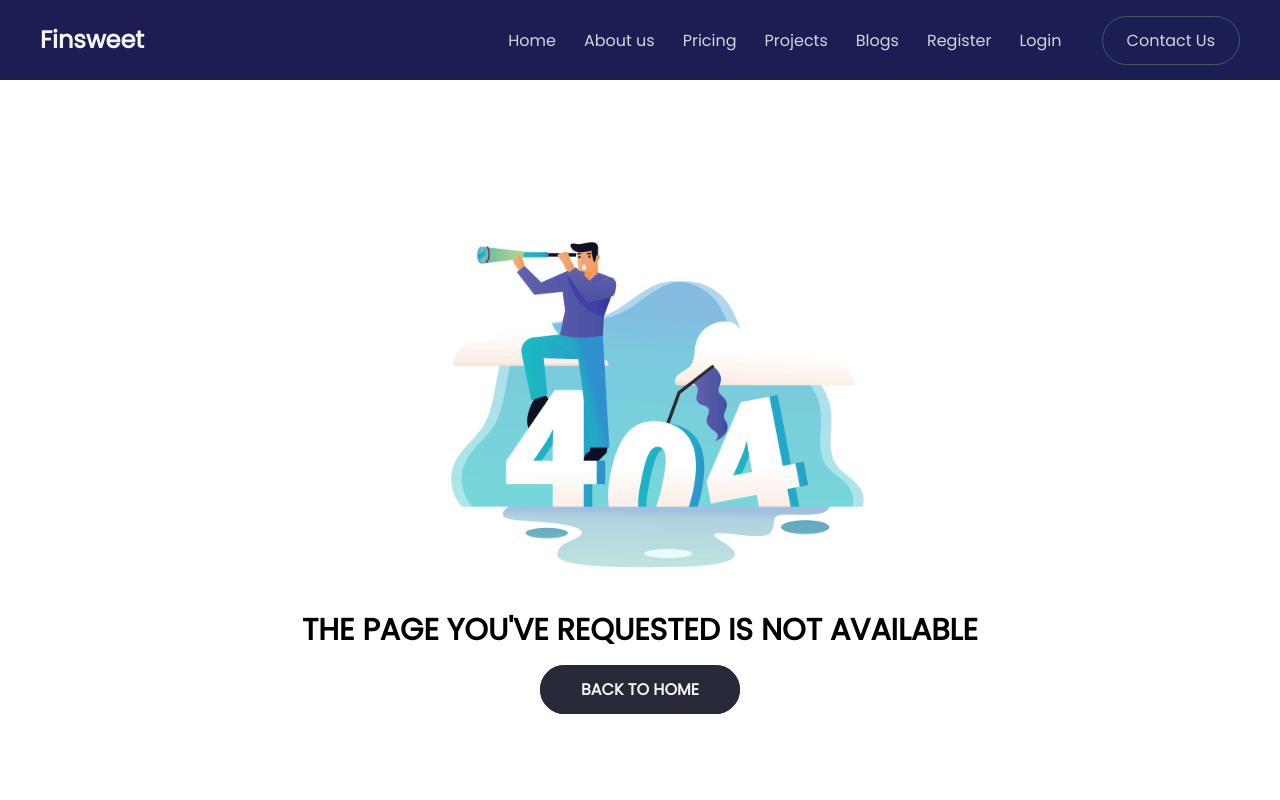
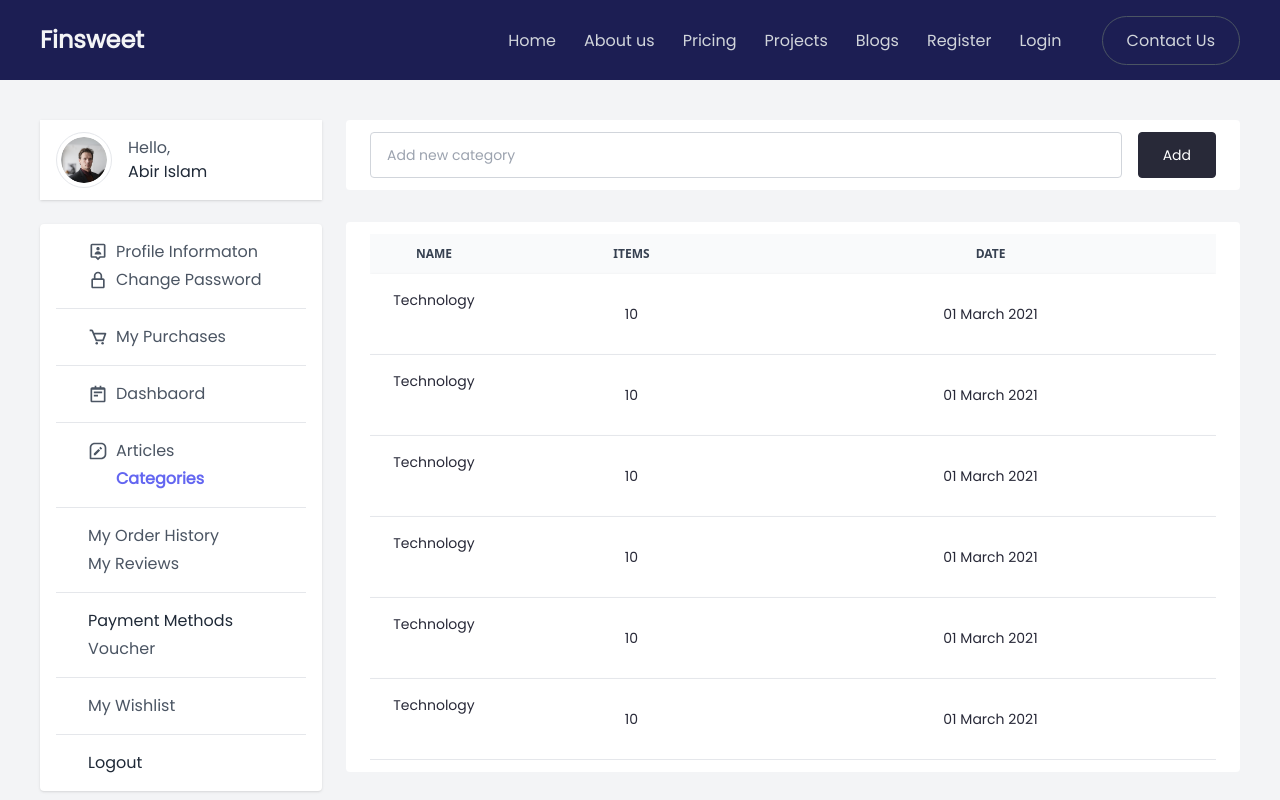
Before and after one commit to abdullahmia/Finsweet-digital-agency, a React (Create React App) app: page /admin/article/category in a window 1280 px wide. Shown: the top 800 px of the page. Built offline with nearby package versions, Linux system fonts and the light colour scheme.

Commit message:
Article Categories Page Design

```diff
--- a/src/components/dashboard/Sidebar.js
+++ b/src/components/dashboard/Sidebar.js
@@ -79,13 +79,14 @@ const Sidebar = () => {
                 <div className="space-y-1 pl-8 pt-4">
                     <NavLink
                         to="/admin/article"
+                        end={true}
                         className={(navInfo) => navInfo.isActive ? "flex items-center gap-2 font-semibold text-indigo-500" : "flex items-center gap-2"}
                     >
                         <BiMessageSquareEdit size={20} />
                         <span>Articles</span>
                     </NavLink>
                     <NavLink
-                        to="/account/history"
+                        to="/admin/article/category"
                         className={(navInfo) => navInfo.isActive ? "flex items-center gap-2 font-semibold text-indigo-500" : "flex items-center gap-2"}
                     >
                         <span className='ml-7'>Categories</span>
--- /dev/null
+++ b/src/components/forms/CategoryForm.js
@@ -0,0 +1,12 @@
+const CategoryForm = () => {
+  return (
+    <form className="font-poppins">
+        <div className="flex gap-4">
+            <input type="text" placeholder="Add new category" className="input flex-1" />
+            <button type="submit" className="black-sm-btn">Add</button>
+        </div>
+    </form>
+  )
+}
+
+export default CategoryForm
--- /dev/null
+++ b/src/components/tables/CategoriesTable.js
@@ -0,0 +1,116 @@
+
+const CategoriesTable = () => {
+  return (
+      <div class="relative overflow-x-auto">
+          <table class="w-full text-sm text-center text-gray-500">
+              <thead class="text-xs text-gray-700 uppercase bg-gray-50">
+                  <tr>
+                      <th scope="col" class="px-6 py-3">
+                          Name
+                      </th>
+                      <th scope="col" class="px-6 py-3">
+                          Items
+                      </th>
+                      <th scope="col" class="px-6 py-3">
+                          Date
+                      </th>
+                  </tr>
+              </thead>
+              <tbody>
+                  <tr className="bg-white border-b hover:bg-gray-50 font-poppins text-darkBlue shadow">
+                      <td className="p-4 lg:w-32 group">
+                          Technology
+                          <div className='space-x-3 opacity-0 invisible group-hover:opacity-100 group-hover:visible mt-2'>
+                              <button className='hover:text-indigo-600 transition'>Edit</button>
+                              <button className='text-red-500'>Trash</button>
+                          </div>
+                      </td>
+                      <td className="py-4 px-6 text-sm">
+                          10
+                      </td>
+                      <td className="py-4 px-6">
+                          01 March 2021
+                      </td>
+                  </tr>
+                  <tr className="bg-white border-b hover:bg-gray-50 font-poppins text-darkBlue shadow">
+                      <td className="p-4 group">
+                          Technology
+                          <div className='space-x-3 opacity-0 invisible group-hover:opacity-100 group-hover:visible mt-2'>
+                              <button className='hover:text-indigo-600 transition'>Edit</button>
+                              <button className='text-red-500'>Trash</button>
+                          </div>
+                      </td>
+                      <td className="py-4 px-6 text-sm">
+                          10
+                      </td>
+                      <td className="py-4 px-6">
+                          01 March 2021
+                      </td>
+                  </tr>
+                  <tr className="bg-white border-b hover:bg-gray-50 font-poppins text-darkBlue shadow">
+                      <td className="p-4 lg:w-32 group">
+                          Technology
+                          <div className='space-x-3 opacity-0 invisible group-hover:opacity-100 group-hover:visible mt-2'>
+                              <button className='hover:text-indigo-600 transition'>Edit</button>
+                              <button className='text-red-500'>Trash</button>
+                          </div>
+                      </td>
+                      <td className="py-4 px-6 text-sm">
+                          10
+                      </td>
+                      <td className="py-4 px-6">
+                          01 March 2021
+                      </td>
+                  </tr>
+                  <tr className="bg-white border-b hover:bg-gray-50 font-poppins text-darkBlue shadow">
+                      <td className="p-4 lg:w-32 group">
+                          Technology
+                          <div className='space-x-3 opacity-0 invisible group-hover:opacity-100 group-hover:visible mt-2'>
+                              <button className='hover:text-indigo-600 transition'>Edit</button>
+                              <button className='text-red-500'>Trash</button>
+                          </div>
+                      </td>
+                      <td className="py-4 px-6 text-sm">
+                          10
+                      </td>
+                      <td className="py-4 px-6">
+                          01 March 2021
+                      </td>
+                  </tr>
+                  <tr className="bg-white border-b hover:bg-gray-50 font-poppins text-darkBlue shadow">
+                      <td className="p-4 lg:w-32 group">
+                          Technology
+                          <div className='space-x-3 opacity-0 invisible group-hover:opacity-100 group-hover:visible mt-2'>
+                              <button className='hover:text-indigo-600 transition'>Edit</button>
+                              <button className='text-red-500'>Trash</button>
+                          </div>
+                      </td>
+                      <td className="py-4 px-6 text-sm">
+                          10
+                      </td>
+                      <td className="py-4 px-6">
+                          01 March 2021
+                      </td>
+                  </tr>
+                  <tr className="bg-white border-b hover:bg-gray-50 font-poppins text-darkBlue shadow">
+                      <td className="p-4 lg:w-32 group">
+                          Technology
+                          <div className='space-x-3 opacity-0 invisible group-hover:opacity-100 group-hover:visible mt-2'>
+                              <button className='hover:text-indigo-600 transition'>Edit</button>
+                              <button className='text-red-500'>Trash</button>
+                          </div>
+                      </td>
+                      <td className="py-4 px-6 text-sm">
+                          10
+                      </td>
+                      <td className="py-4 px-6">
+                          01 March 2021
+                      </td>
+                  </tr>
+              </tbody>
+          </table>
+      </div>
+  )
+}
+
+export default CategoriesTable
--- a/src/pages/dashboard/admin/AddArticle.js
+++ b/src/pages/dashboard/admin/articles/AddArticle.js
@@ -1,5 +1,5 @@
-import ArticleForm from "../../../components/forms/ArticleForm";
-import DashboardLayout from "../../../components/layouts/DashboardLayout";
+import ArticleForm from "../../../../components/forms/ArticleForm";
+import DashboardLayout from "../../../../components/layouts/DashboardLayout";
 
 const AddArticle = () => {
   return (
--- /dev/null
+++ b/src/pages/dashboard/admin/articles/ArticleCategories.js
@@ -0,0 +1,19 @@
+import CategoryForm from "../../../../components/forms/CategoryForm";
+import DashboardLayout from "../../../../components/layouts/DashboardLayout";
+import CategoriesTable from "../../../../components/tables/CategoriesTable";
+
+const ArticleCategories = () => {
+  return (
+    <DashboardLayout title="Article Categories">
+        <div className="bg-white px-6 py-3 rounded">
+          <CategoryForm />
+        </div>
+
+      <div className="bg-white px-6 py-3 rounded mt-8">
+        <CategoriesTable />
+      </div>
+    </DashboardLayout>
+  )
+}
+
+export default ArticleCategories;
--- a/src/pages/dashboard/admin/Articles.js
+++ b/src/pages/dashboard/admin/articles/Articles.js
@@ -1,5 +1,5 @@
 import { Link } from 'react-router-dom';
-import DashboardLayout from '../../../components/layouts/DashboardLayout';
+import DashboardLayout from '../../../../components/layouts/DashboardLayout';
 
 const Articles = () => {
     return (
--- a/src/pages/dashboard/admin/EditArticle.js
+++ b/src/pages/dashboard/admin/articles/EditArticle.js
@@ -1,5 +1,5 @@
-import ArticleForm from "../../../components/forms/ArticleForm";
-import DashboardLayout from "../../../components/layouts/DashboardLayout";
+import ArticleForm from "../../../../components/forms/ArticleForm";
+import DashboardLayout from "../../../../components/layouts/DashboardLayout";
 
 const EditArticle = () => {
     return (
```
Also changed, not shown: src/routes/routes.js (+8 -3 lines).
